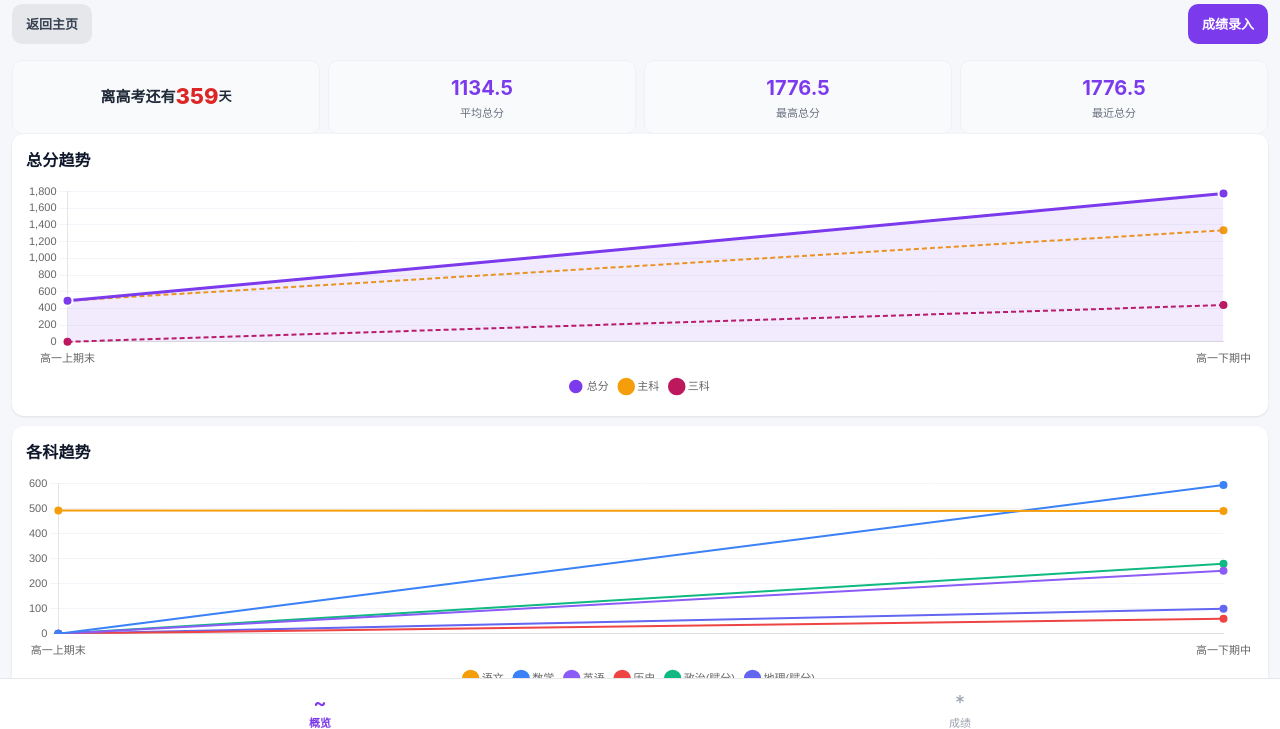
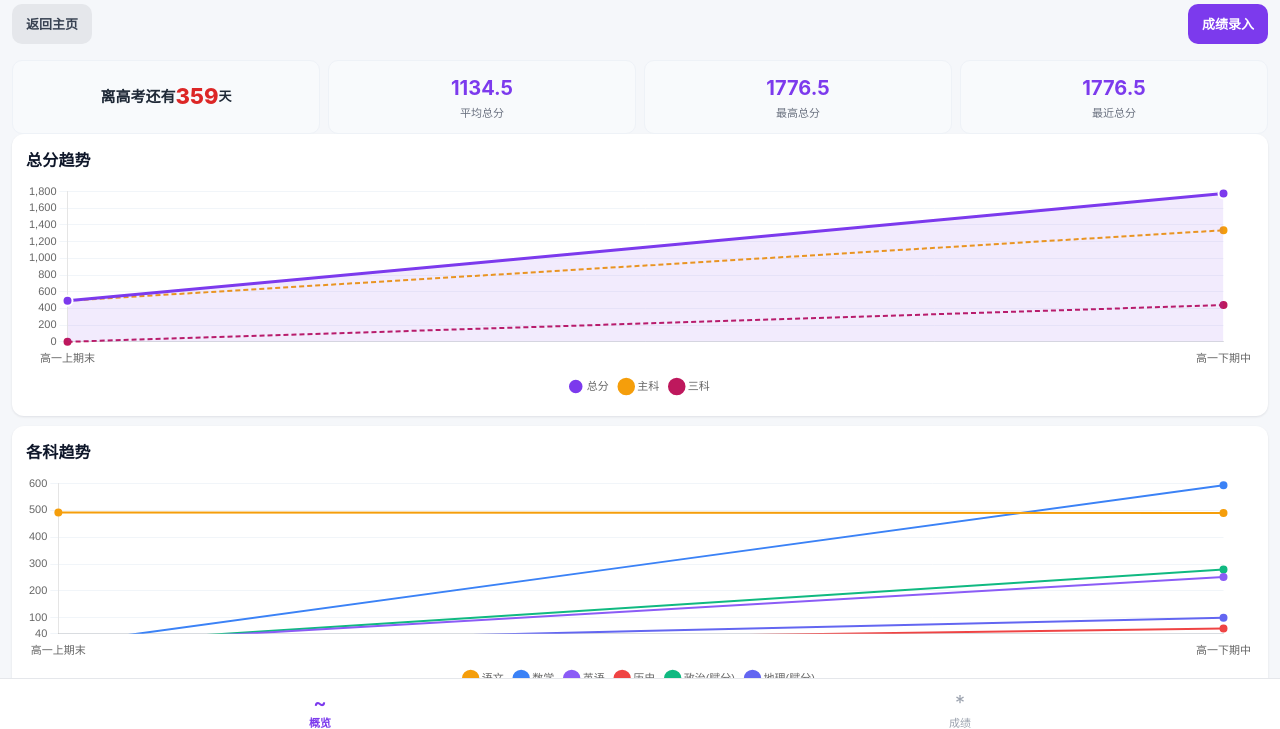
Before and after one commit to hyxts/construction-log-system, a plain HTML site: page hsgrades/index.html in a window 1280 px wide. Shown: the part 59-788 px from the top of the page. Drawn offline with nearby package versions, Linux system fonts and the light colour scheme; no server answers.

Commit message:
高中成绩各科趋势纵坐标从40开始，两个图表背景样式统一

```diff
--- a/hsgrades/index.html
+++ b/hsgrades/index.html
@@ -838,7 +838,7 @@ function renderSubjectChart() {
       interaction: { intersect: false, mode: 'index' },
       plugins: { legend: { position: 'bottom', labels: { usePointStyle: true, padding: 12, font: { size: 11 } } }, tooltip: { mode: 'index' } },
       scales: {
-        y: { min: 0, grid: { color: '#f1f5f9' }, ticks: { font: { size: 11 } } },
+        y: { min: 40, beginAtZero: false, grid: { color: '#f1f5f9' }, ticks: { font: { size: 11 } } },
         x: { grid: { display: false }, ticks: { font: { size: 11 }, maxRotation: 45 } }
       }
     }
```
